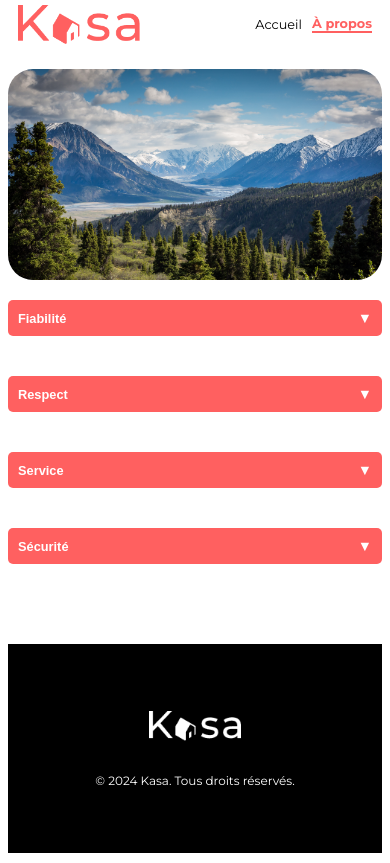
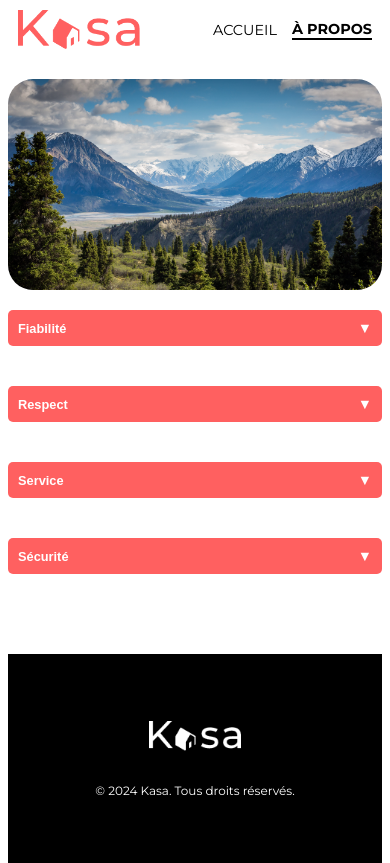
Before and after one commit to Omzo02/cinquieme_projet, a React (Create React App) app in the folder kasa/: page /about in a window 390 px wide. Built offline with nearby package versions, Linux system fonts and the light colour scheme.

Commit message:
liens en majuscules pour la version mobile

```diff
--- a/kasa/src/components/collapse/Collapse.scss
+++ b/kasa/src/components/collapse/Collapse.scss
@@ -49,7 +49,7 @@
   max-height: 0;
   opacity: 0;
   transition: max-height 0.5s ease, opacity 0.3s ease; /* Animations fluides */
-  padding: 0px;
+  padding: 10px;
   padding-top: 20px;
   width: 100%;
   background-color: #f6f6f6;
--- a/kasa/src/components/header/Header.scss
+++ b/kasa/src/components/header/Header.scss
@@ -31,13 +31,13 @@
       text-decoration: none; // Supprime le soulignement
 
       &:hover {
-        color: #ff6060; // Couleur au survol
+        color: #000000; // Couleur au survol
       }
 
       &.active {
         font-weight: bold; // Lien actif en gras
-        color: #ff6060; // Couleur spécifique pour le lien actif
-        border-bottom: 2px solid #ff6060; // Ajout d'un soulignement spécifique pour le lien actif
+        color: #000000; // Couleur spécifique pour le lien actif
+        border-bottom: 2px solid #000000; // Ajout d'un soulignement spécifique pour le lien actif
       }
     }
   }
@@ -53,18 +53,20 @@
       gap: 15px; // Réduction de l'espacement entre les liens
       a {
         font-size: 0.9rem; // Réduction de la taille de police
+        text-transform: uppercase;
       }
     }
   }
 
   // Responsivité pour mobiles
-  @media (max-width: 500px) {
+  @media (max-width: 375px) {
     padding: 5px 10px; // Réduction supplémentaire
 
     nav {
       gap: 10px; // Réduction supplémentaire de l'espacement
       a {
         font-size: 0.8rem; // Taille de police encore plus petite
+        text-transform: uppercase; // Convertit le texte des liens en majuscules
       }
     }
   }
--- a/kasa/src/pages/property/Property.scss
+++ b/kasa/src/pages/property/Property.scss
@@ -153,7 +153,7 @@
           }
 
           .property-location {
-            font-size: 0.9rem;
+            font-size: 1.1rem;
             color: #000000;
           }
         }
@@ -184,12 +184,12 @@
   }
 
   /* Nouvelle Media Query pour les écrans <= 480px */
-  @media (max-width: 475px) {
+  @media (max-width: 375px) {
     .property-details {
       margin-top: -0.5px;
     }
     .property-info .locality .property-title {
-      font-size: 1rem; /* Réduire la taille du titre */
+      font-size: 1.1rem; /* Réduire la taille du titre */
       margin-top: -30px; /* Réduire l'espacement sous le titre */
     }
     .property-info {
@@ -204,7 +204,7 @@
         }
 
         .property-location {
-          font-size: 0.9rem;
+          font-size: 1rem;
           color: #000000;
         }
       }
```
